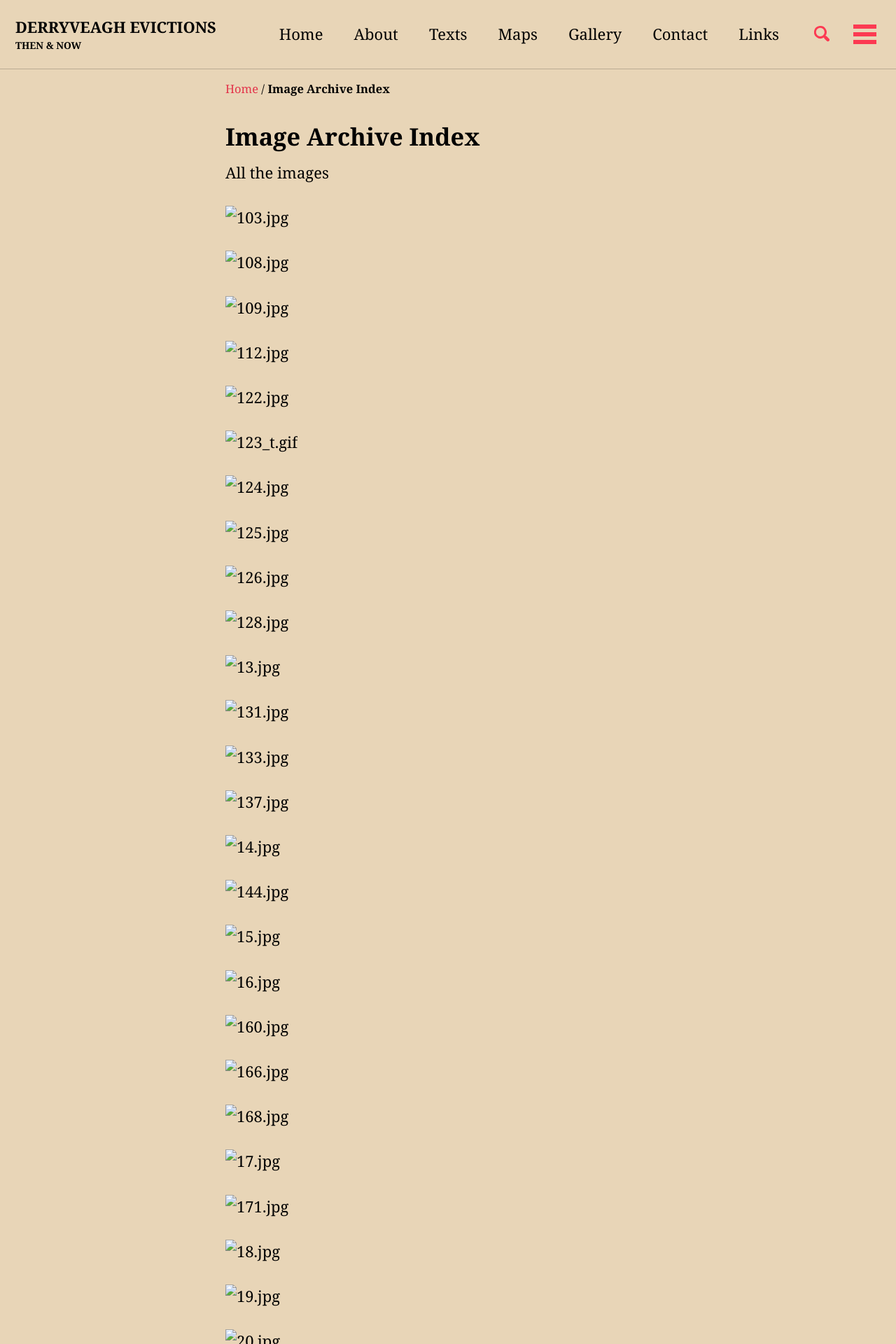
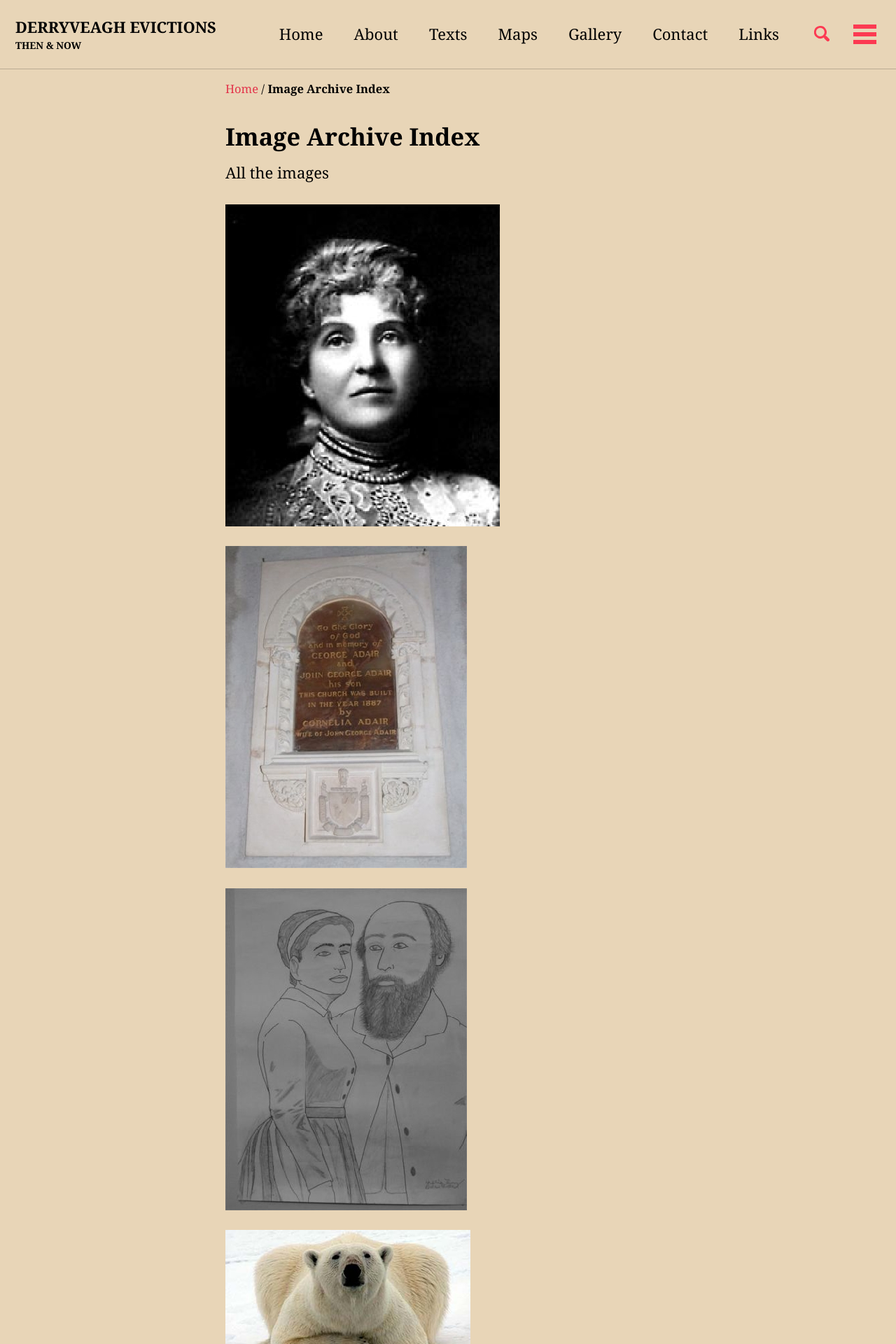
Before and after one commit to adamdjbrett/derryveagh-new, a Jekyll site: the page built from _pages/image-archive.md, in a window 1280 px wide. Shown: the top 1920 px of the page at 70% size. Built offline with Jekyll 4.4.1, drawn with Linux system fonts in a browser that asks for light colours; cached includes are drawn as plain includes; nearby versions of some CDN libraries.

Commit message:
Update image-archive.md
fix paths

```diff
--- a/_pages/image-archive.md
+++ b/_pages/image-archive.md
@@ -8,5 +8,5 @@ All the images
 
 {% assign image_files = site.static_files | where: "image", true %}
 {% for myimage in image_files %}
-  ![{{myimage.name}}]({{ mypdf.path }})
+  ![{{myimage.name}}]({{ myimage.path }})
 {% endfor %}
```
